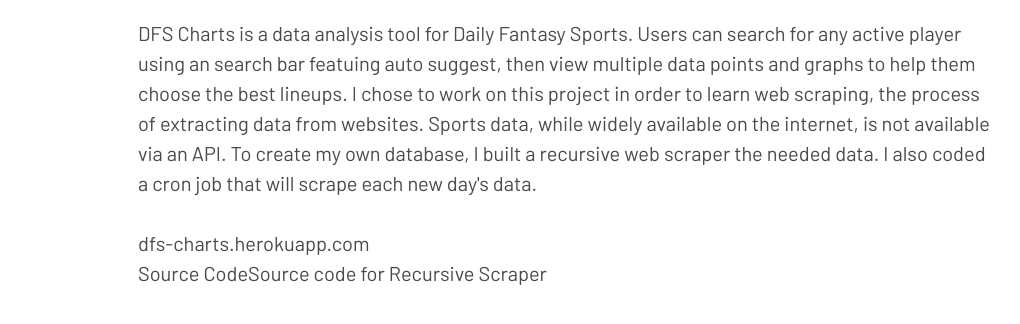
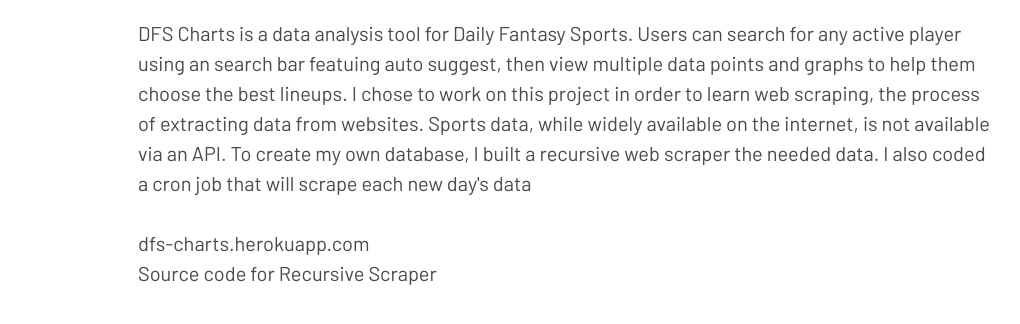
Before and after one commit to frankmalafronte/personal-website, a Gatsby site: page /DFS in a window 1280 px wide. Shown: the part 108-432 px from the top of the page, without its empty margins (20-1040 px from the left). Built offline with nearby package versions, Linux system fonts and the light colour scheme; Gatsby itself is replaced by a stand-in of ours.

Commit message:
removed link on DFS-Charts

```diff
--- a/src/pages/DFS.js
+++ b/src/pages/DFS.js
@@ -25,16 +25,13 @@ const DFS = () => (
         I chose to work on this project in order to learn web scraping, the process
         of extracting data from websites. Sports data, while widely available on the internet,
         is not available via an API. To create my own database, I built a recursive web
-        scraper the needed data. I also coded a cron job that will scrape each new day's data.
+        scraper the needed data. I also coded a cron job that will scrape each new day's data
           <br />
           <br />
           <a className="text is-size-5" href="http://dfs-charts.herokuapp.com">
             dfs-charts.herokuapp.com
           </a>
           <br />
-          <a className="text is-size-5" href>
-            Source Code
-          </a>
           <a className="text is-size-5" href='https://github.com/frankmalafronte/DFS-Charts/blob/master/server/multiDayScaper.js'>
             Source code for Recursive Scraper
           </a>
```
